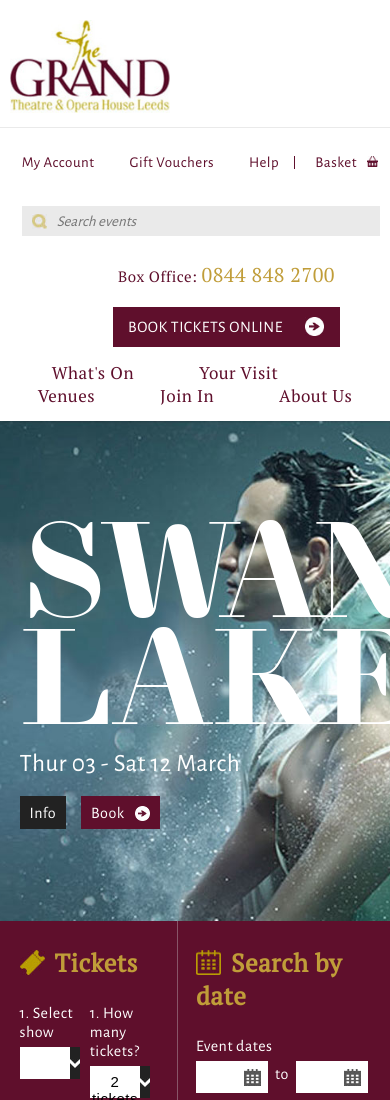
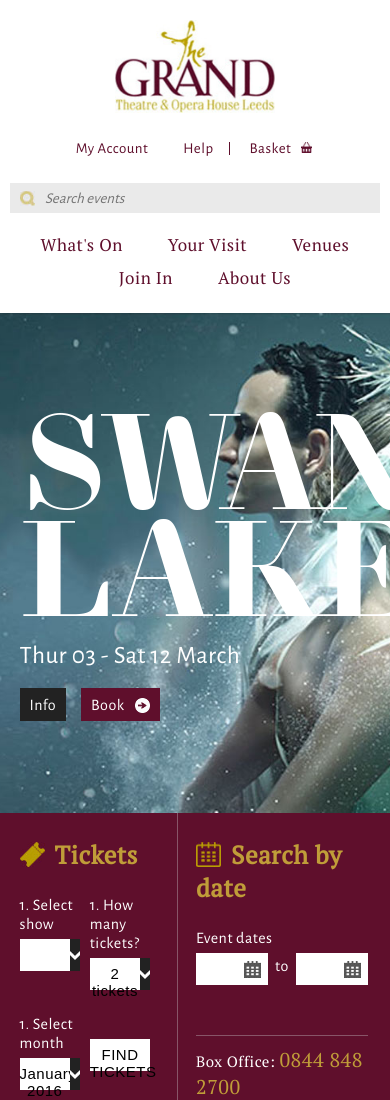
Before and after one commit to oli-laban/theatre-homepage, a website: page index.html in a window 390 px wide. Shown: the top 1100 px of the page. Drawn offline with nearby package versions, Linux system fonts and the light colour scheme.

Commit message:
make header responsive

```diff
--- a/sass/_header.scss
+++ b/sass/_header.scss
@@ -43,6 +43,10 @@ header {
 					background-size: 19px;
 				}
 			}
+
+			@media (max-width: 860px) {
+				display: none;
+			}
 		}
 
 		.upper-header-right {
@@ -79,6 +83,12 @@ header {
 					background-size: 11px;
 					background-position: 0 3px;
 				}
+
+				&:nth-child(2) {
+					@media (max-width: 581px) {
+						display: none;
+					}
+				}
 			}
 
 			.search-events {
@@ -93,6 +103,7 @@ header {
 		ul {
 			display: inline-block;
 			margin: 14px 0;
+			padding: 0 20px;
 
 			li {
 				display: inline-block;
@@ -107,6 +118,52 @@ header {
 					font-size: 17px;
 				}
 			}
+
+			@media (max-width: 650px) {
+				margin-top: 20px;
+
+				li {
+					margin: 0 20px;
+					margin-bottom: 10px;
+				}
+			}
+		}
+	}
+
+	@media (max-width: 450px) {
+		.upper-header {
+			border-bottom: none;
+
+			img {
+				display: block;
+				margin: 0 auto;
+			}
+
+			.upper-header-right {
+				float: none;
+				padding: 0 10px;
+				margin-right: 0;
+
+				nav {
+					text-align: center;
+
+					ul {
+						display: inline-block;
+					}
+				}
+				.search-events {
+					margin-top: 10px;
+				}
+			}
+		}
+		.lower-header {
+			ul {
+				margin-top: 20px;
+				li {
+					margin: 0 20px;
+					margin-bottom: 10px;
+				}
+			}
 		}
 	}
 }
```
Also changed, not shown: css/styles.css.
